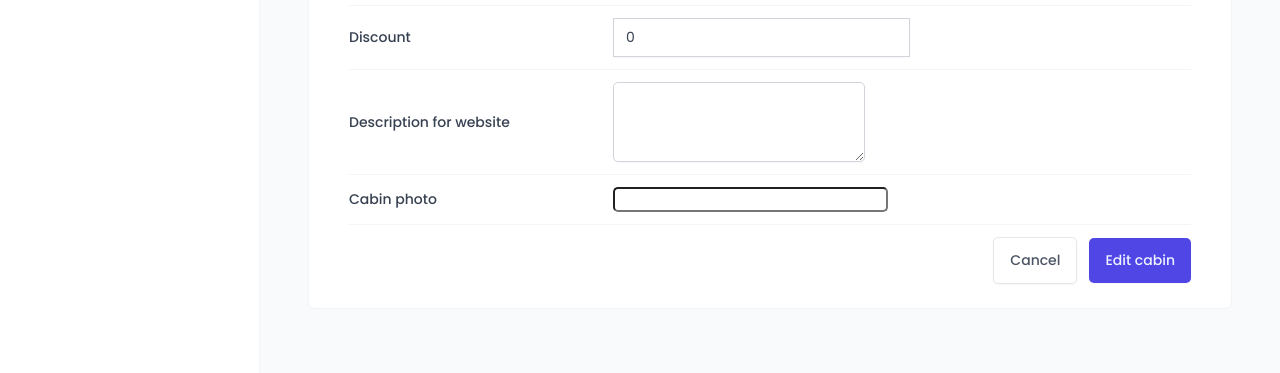
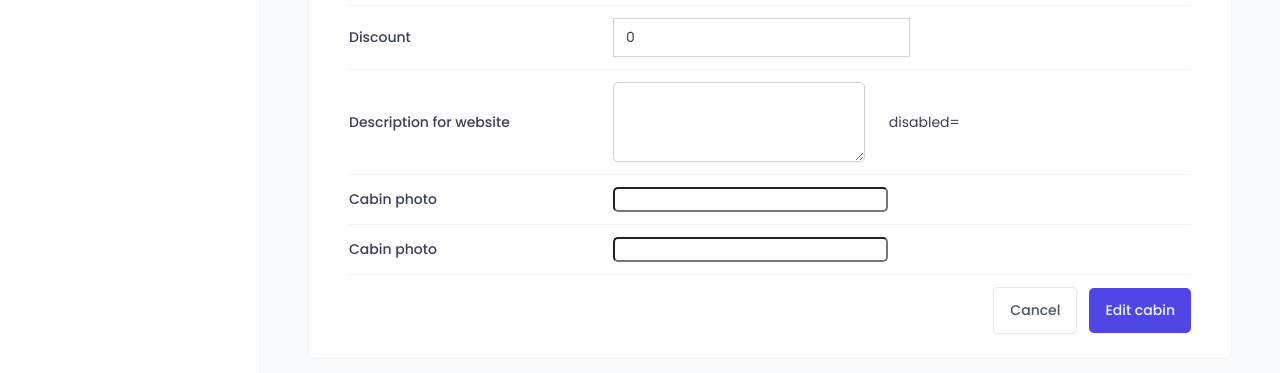
Before and after one commit to MahmoudAidia/wild-oasis-react-app, a React (Vite) app: page /cabins in a window 1280 px wide. Both pictures are taken after a click on the button "Add a new cabin". Shown: the part 499-872 px from the top of the page. Built offline with nearby package versions, Linux system fonts and the light colour scheme; no server answers; the database is empty; a web font is replaced by a local one.

Commit message:
Created FormRow component and handled form errors using react hook forms

```diff
--- a/src/features/cabins/CreateCabinForm.jsx
+++ b/src/features/cabins/CreateCabinForm.jsx
@@ -9,8 +9,9 @@ import { useForm } from "react-hook-form";
 import { useMutation, useQueryClient } from "@tanstack/react-query";
 import { createCabin } from "../../services/apiCabins";
 import toast from "react-hot-toast";
+import FormRow from "../../ui/FormRow";
 
-const FormRow = styled.div`
+const FormRow2 = styled.div`
   display: grid;
   align-items: center;
   grid-template-columns: 24rem 1fr 1.2fr;
@@ -48,7 +49,10 @@ const Error = styled.span`
 
 function CreateCabinForm() {
   // React hook forms
-  const { register, handleSubmit, reset } = useForm();
+  const { register, handleSubmit, reset, getValues, formState } = useForm();
+
+  // Get the errors from the form inputs, access each input error by its "name" in the register function
+  const { errors } = formState;
 
   // Get access to the query client to invalidate any cache
   const queryClient = useQueryClient();
@@ -81,46 +85,91 @@ function CreateCabinForm() {
     // Use the mutate function to post the data
     mutate(data);
   }
+
+  // Function to handle form validations errors
+  function onError(errors) {
+    // console.log(errors);
+  }
   return (
     // We use the handleSubmit function from react hook forms to actually call the our created onSubmit function.
-    <Form onSubmit={handleSubmit(onSubmit)}>
-      <FormRow>
-        <Label htmlFor="name">Cabin name</Label>
-        <Input type="text" id="name" {...register("name")} />
+    <Form onSubmit={handleSubmit(onSubmit, onError)}>
+      <FormRow label="Cabin name" error={errors?.name?.message}>
+        <Input
+          type="text"
+          id="name"
+          {...register("name", {
+            required: "This field is required",
+          })}
+          disabled={isCreating}
+        />
       </FormRow>
 
-      <FormRow>
-        <Label htmlFor="maxCapacity">Maximum capacity</Label>
-        <Input type="number" id="maxCapacity" {...register("maxCapacity")} />
+      <FormRow label="Maximum capacity" error={errors?.maxCapacity?.message}>
+        <Input
+          type="number"
+          id="maxCapacity"
+          {...register("maxCapacity", {
+            required: "This field is required",
+            min: {
+              value: 1,
+              message: "Capacity should be at least 1",
+            },
+          })}
+          disabled={isCreating}
+        />
       </FormRow>
 
-      <FormRow>
-        <Label htmlFor="regularPrice">Regular price</Label>
-        <Input type="number" id="regularPrice" {...register("regularPrice")} />
+      <FormRow label="Regular price" error={errors?.regularPrice?.message}>
+        <Input
+          type="number"
+          id="regularPrice"
+          {...register("regularPrice", {
+            required: "This field is required",
+            min: {
+              value: 1,
+              message: "Capacity should be at least 1",
+            },
+          })}
+          disabled={isCreating}
+        />
       </FormRow>
 
-      <FormRow>
-        <Label htmlFor="discount">Discount</Label>
+      <FormRow label="Discount" error={errors?.discount?.message}>
         <Input
           type="number"
           id="discount"
           defaultValue={0}
-          {...register("discount")}
+          {...register("discount", {
+            required: "This field is required",
+            validate: (value) =>
+              value <= getValues().regularPrice ||
+              "The discount must be less than the regular price",
+          })}
+          disabled={isCreating}
         />
       </FormRow>
 
-      <FormRow>
-        <Label htmlFor="description">Description for website</Label>
+      <FormRow
+        label="Description for website"
+        error={errors?.description?.message}
+      >
         <Textarea
           type="number"
           id="description"
           defaultValue=""
-          {...register("description")}
+          {...register("description", {
+            required: "This field is required",
+          })}
         />
+        disabled={isCreating}
       </FormRow>
 
-      <FormRow>
+      <FormRow2>
         <Label htmlFor="image">Cabin photo</Label>
+        <FileInput id="image" accept="image/*" />
+      </FormRow2>
+
+      <FormRow label="Cabin photo">
         <FileInput id="image" accept="image/*" />
       </FormRow>
 
--- /dev/null
+++ b/src/ui/FormRow.jsx
@@ -0,0 +1,49 @@
+import styled from "styled-components";
+
+const StyledFromRow = styled.div`
+  display: grid;
+  align-items: center;
+  grid-template-columns: 24rem 1fr 1.2fr;
+  gap: 2.4rem;
+
+  padding: 1.2rem 0;
+
+  &:first-child {
+    padding-top: 0;
+  }
+
+  &:last-child {
+    padding-bottom: 0;
+  }
+
+  &:not(:last-child) {
+    border-bottom: 1px solid var(--color-grey-100);
+  }
+
+  &:has(button) {
+    display: flex;
+    justify-content: flex-end;
+    gap: 1.2rem;
+  }
+`;
+
+const Label = styled.label`
+  font-weight: 500;
+`;
+
+const Error = styled.span`
+  font-size: 1.4rem;
+  color: var(--color-red-700);
+`;
+
+function FormRow({ label = "", children, error = "" }) {
+  return (
+    <StyledFromRow>
+      {label && <Label htmlFor={children.id}>{label}</Label>}
+      {children}
+      {error && <Error>{error}</Error>}
+    </StyledFromRow>
+  );
+}
+
+export default FormRow;
```
